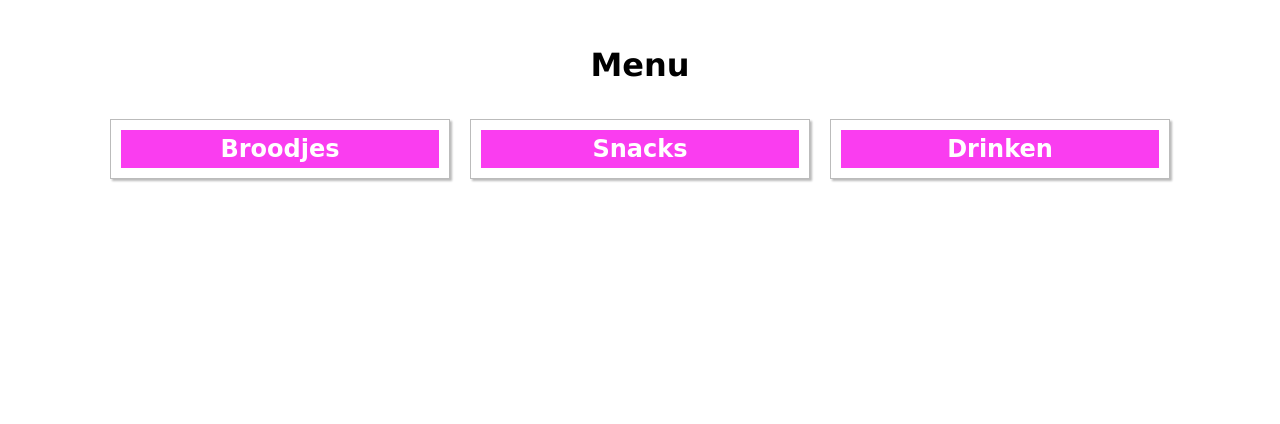
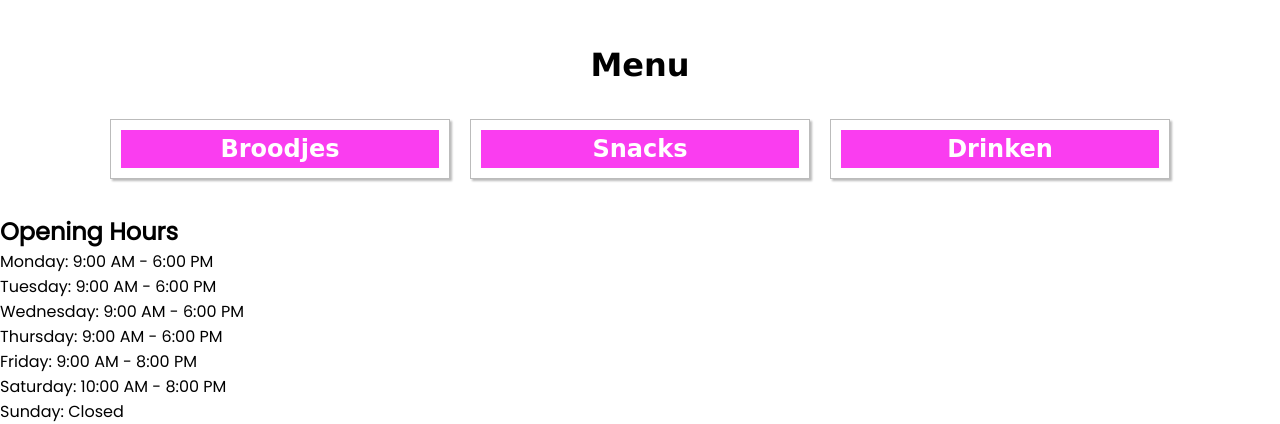
Before and after one commit to Dark045NL/Mees_Menu, a PHP site: page / in a window 1280 px wide. Shown: the part 804-1228 px from the top of the page. Before the commit the page ends 986 px from the top, so only its background shows below. Run offline with PHP 8.4, Linux system fonts and the light colour scheme; data that the repository does not hold is empty.

Commit message:
openingstijden

```diff
--- a/index.php
+++ b/index.php
@@ -90,6 +90,18 @@
             </div>
         </div>
     </div>
+<div id="opening_hours">
+    <h2>Opening Hours</h2>
+    <ul>
+        <li>Monday: 9:00 AM - 6:00 PM</li>
+        <li>Tuesday: 9:00 AM - 6:00 PM</li>
+        <li>Wednesday: 9:00 AM - 6:00 PM</li>
+        <li>Thursday: 9:00 AM - 6:00 PM</li>
+        <li>Friday: 9:00 AM - 8:00 PM</li>
+        <li>Saturday: 10:00 AM - 8:00 PM</li>
+        <li>Sunday: Closed</li>
+    </ul>
+</div>
 
 </body>
 </html>
```
